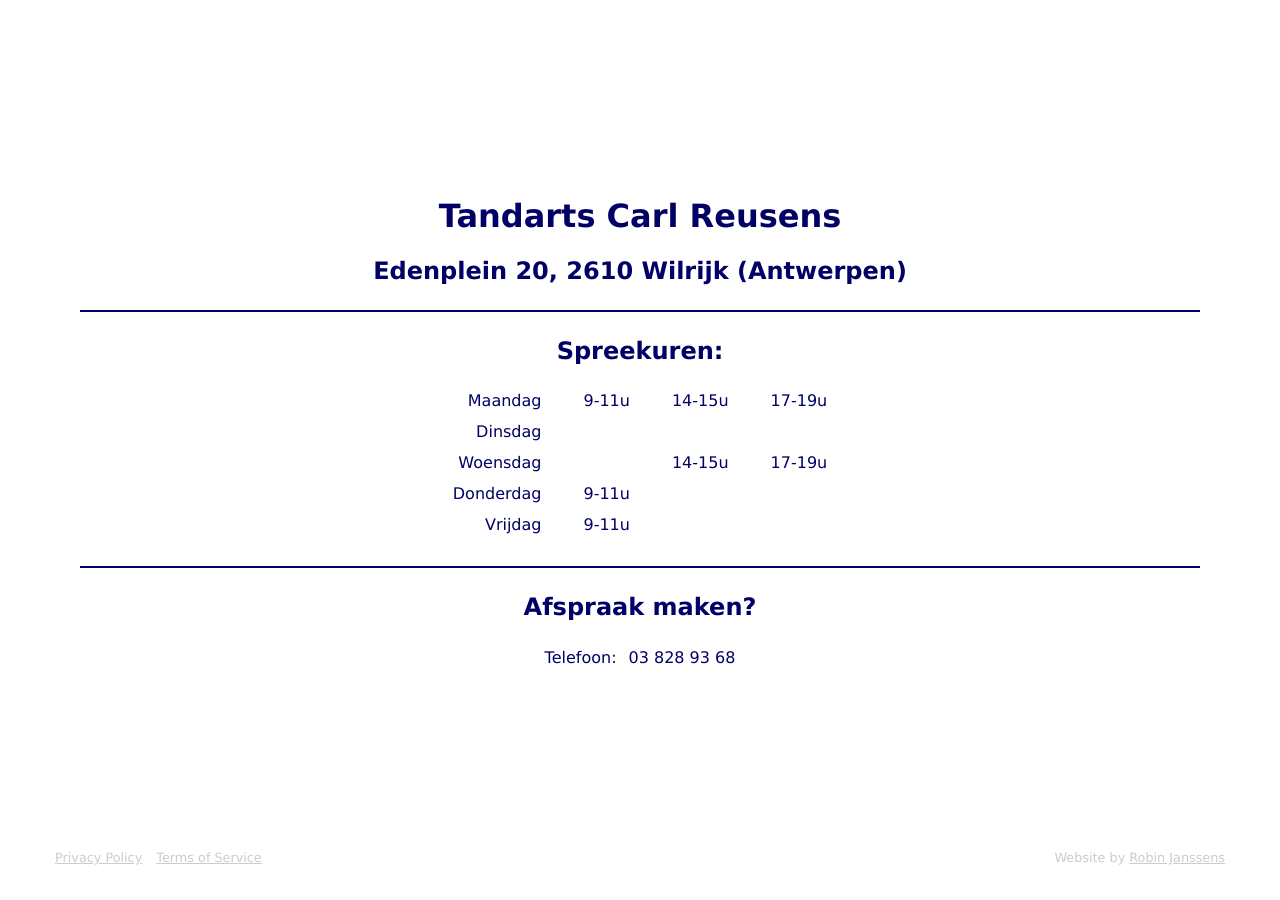
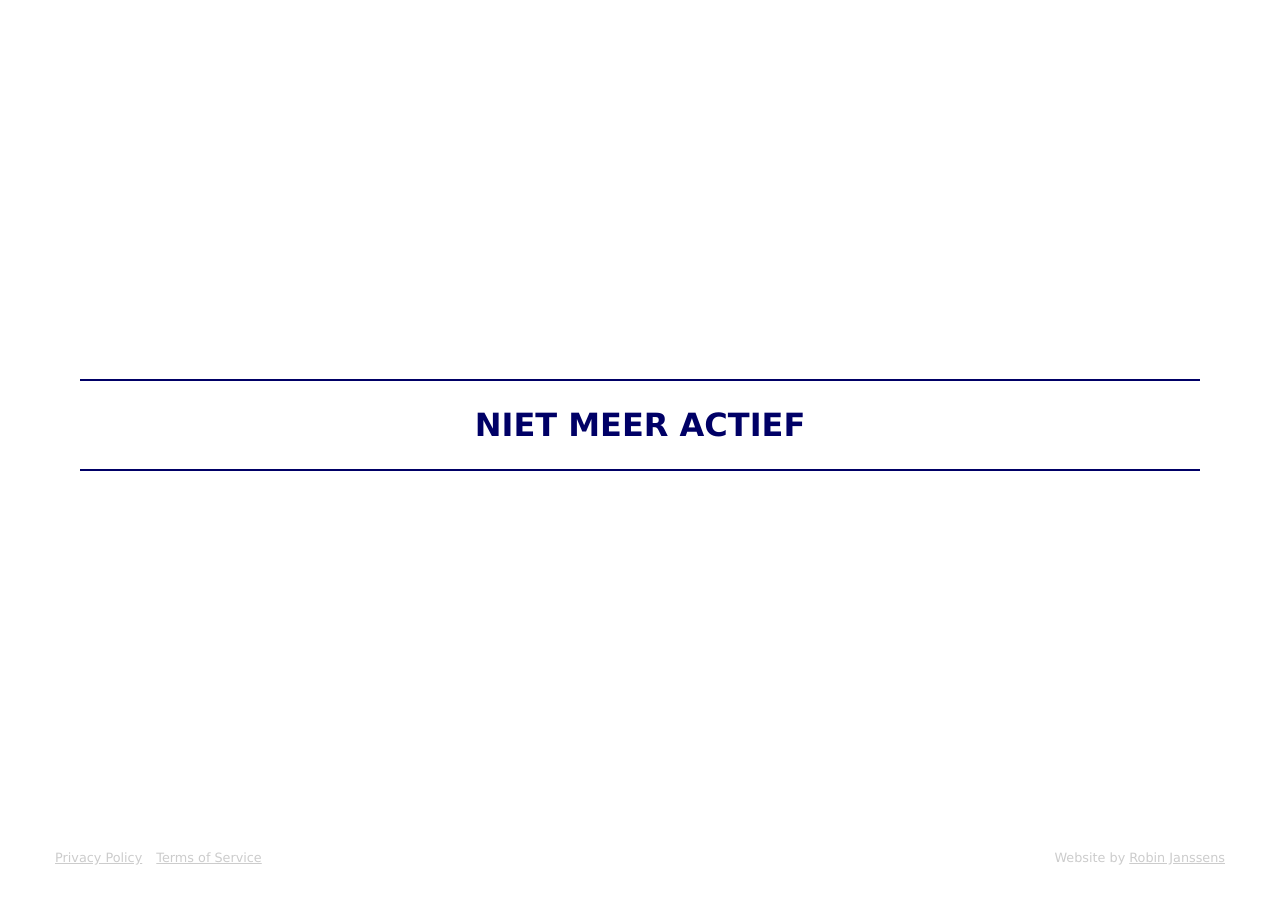
Before and after one commit to carlreusens/carlreusens.com, a Jekyll site: the page index.html, which Jekyll copies as it is, in a window 1280 px wide. Built offline with Jekyll 4.4.1, drawn with Linux system fonts in a browser that asks for light colours; comment, search, counter and statistics services are not loaded.

Commit message:
added inactive message

```diff
--- a/index.html
+++ b/index.html
@@ -32,53 +32,10 @@
         </div> -->
 
         <div class="container center">
-          <h1>Tandarts Carl Reusens</h1>
-          <h2>Edenplein 20, 2610 Wilrijk (Antwerpen)</h2>
 
           <hr>
-
-          <h2>Spreekuren:</h2>
-          <table align="center">
-            <tr>
-              <td class="right">Maandag</td>
-              <td>9-11u</td>
-              <td>14-15u</td>
-              <td>17-19u</td>
-            </tr>
-            <tr>
-              <td class="right">Dinsdag</td>
-              <td></td>
-              <td></td>
-              <td></td>
-            </tr>
-            <tr>
-              <td class="right">Woensdag</td>
-              <td></td>
-              <td>14-15u</td>
-              <td>17-19u</td>
-            </tr>
-            <tr>
-              <td class="right">Donderdag</td>
-              <td>9-11u</td>
-              <td></td>
-              <td></td>
-            </tr>
-            <tr>
-              <td class="right">Vrijdag</td>
-              <td>9-11u</td>
-              <td></td>
-              <td></td>
-            </tr>
-          </table>
-
+          <h1>NIET MEER ACTIEF</h1>
           <hr>
-
-          <h2>Afspraak maken?</h2>
-          <table align="center" class="contact">
-            <tr>
-              <td class="right">Telefoon:</td><td class="left">03 828 93 68</td>
-            </tr>
-          </table>
 
         </div>
 
```
